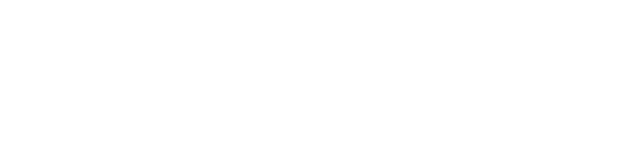
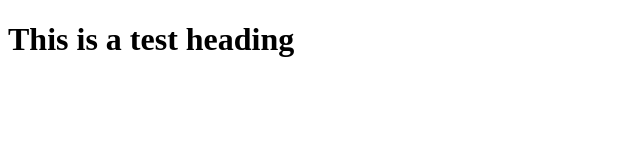
Before and after one commit to aroshjayamanne/factapp, a plain HTML site: page index.html in a window 1280 px wide. Shown: the whole page, without its empty margins (0-640 px from the left). Drawn offline with Linux system fonts and the light colour scheme.

Commit message:
Update index.html
added a test heading

```diff
--- a/index.html
+++ b/index.html
@@ -6,5 +6,7 @@
     <meta name="viewport" content="width=device-width, initial-scale=1.0" />
     <title>Document</title>
   </head>
-  <body></body>
+  <body>
+    <h1>This is a test heading</h1>
+  </body>
 </html>
```
